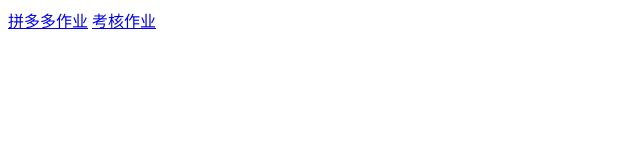
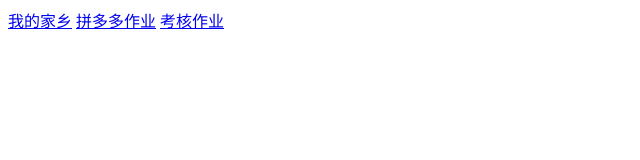
Before and after one commit to monkey0121/zuoye-page, a plain HTML site: page index.html in a window 1280 px wide. Shown: the whole page, without its empty margins (0-640 px from the left). Drawn offline with Linux system fonts and the light colour scheme.

Commit message:
Update index.html

```diff
--- a/index.html
+++ b/index.html
@@ -7,6 +7,7 @@
     <title>Document</title>
 </head>
 <body>
+    <a href="./jiaxiang/cs.html">我的家乡</a>
     <a href="./pingduoduo/pingduoduo.html">拼多多作业</a>
     <a href="./kh/kaohe.html">考核作业</a>
 
```
